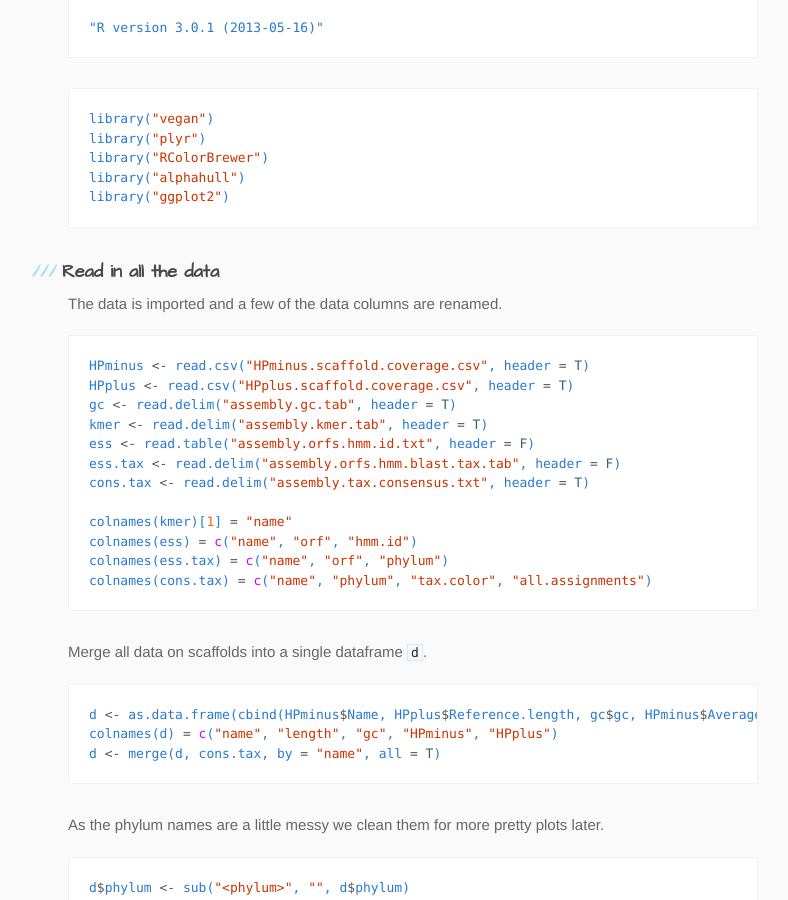
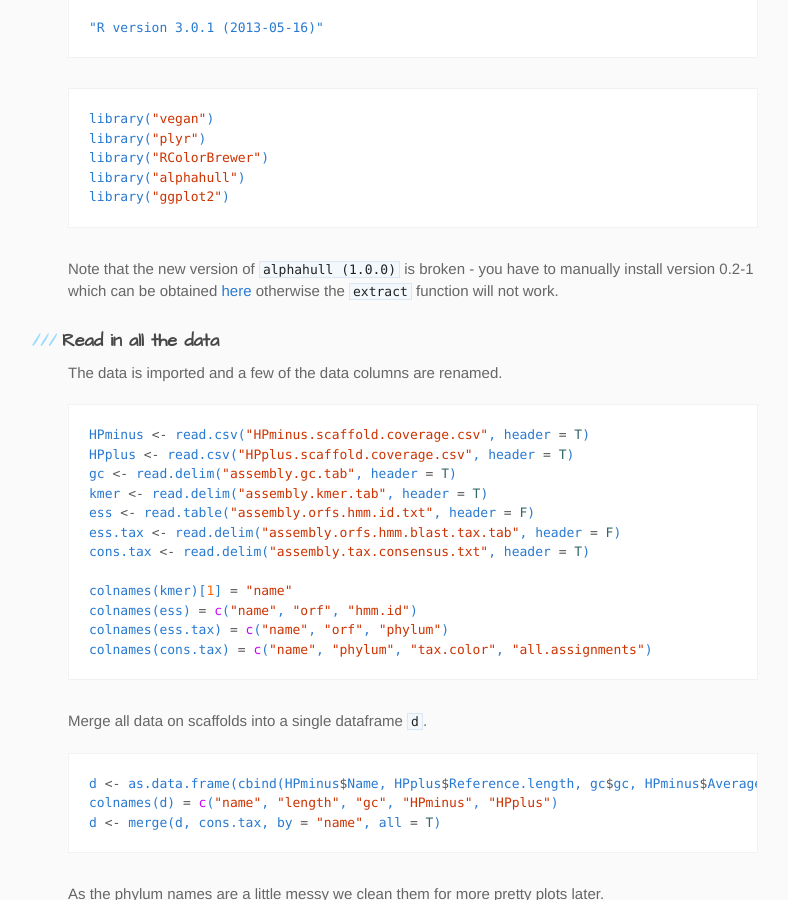
Before and after one commit to MadsAlbertsen/multi-metagenome, a Jekyll site: the page built from docs/step9.md, in a window 1280 px wide and 900 px high, scrolled down 987 px. Shown: the whole window, without its empty margins (102-890 px from the left). Built offline with Jekyll 4.4.1, drawn with Linux system fonts in a browser that asks for light colours.

Commit message:
Alphahull v.1.0.0 is broken use 0.2-1 instead

```diff
--- a/docs/step9.md
+++ b/docs/step9.md
@@ -40,6 +40,7 @@ library("alphahull")
 library("ggplot2")
 {% endhighlight %}
 
+Note that the new version of `alphahull (1.0.0)` is broken - you have to manually install version 0.2-1 which can be obtained [here](http://cran.r-project.org/src/contrib/Archive/alphahull/.) otherwise the `extract` function will not work.
 
 ### Read in all the data
 
```
